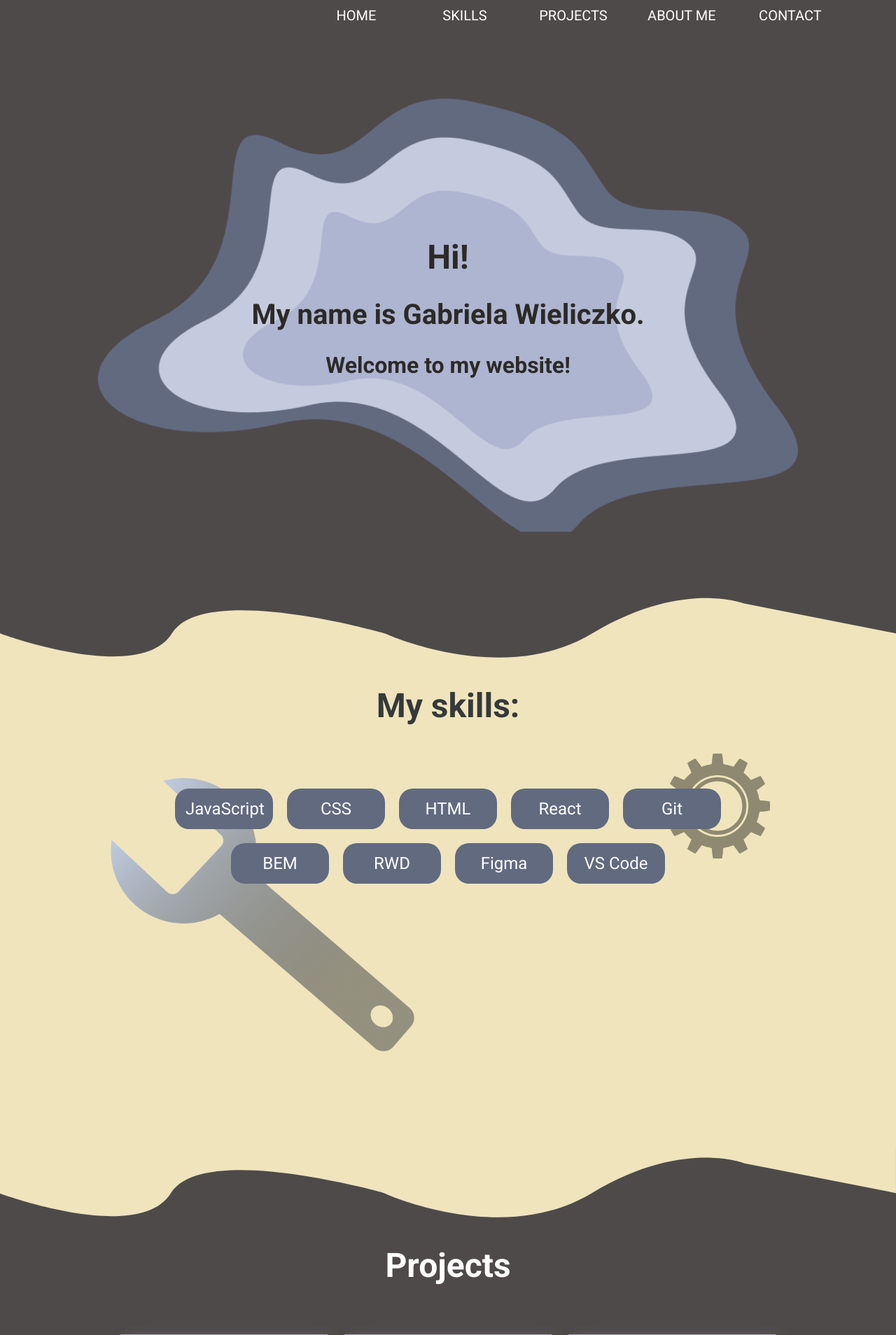
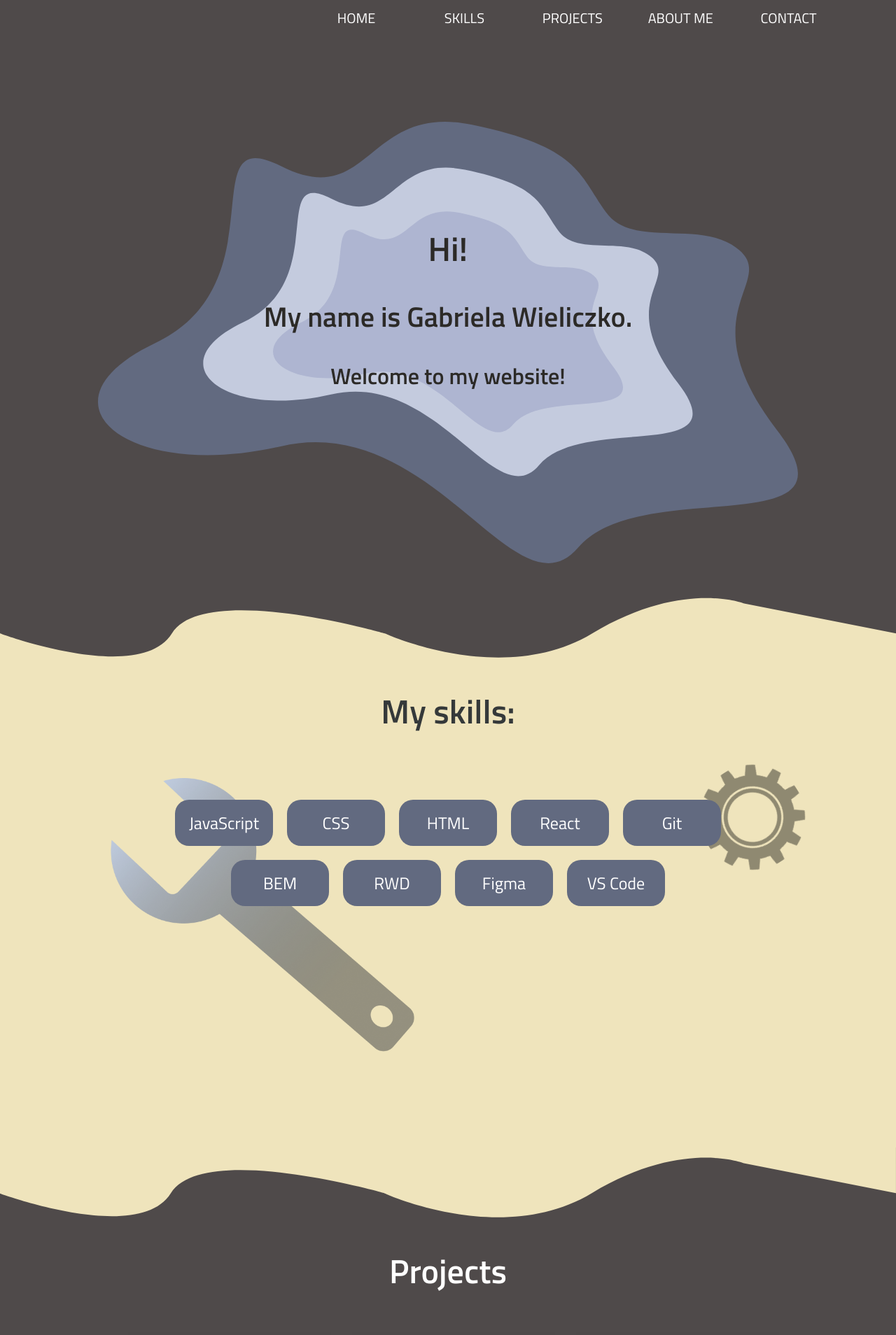
Before and after one commit to gabs505/portfolio_new_template, a PHP site: page / in a window 1280 px wide. Shown: the top 1908 px of the page at 70% size. Run offline with PHP 8.4, Linux system fonts and the light colour scheme.

Commit message:
Few animations added

```diff
--- a/app.js
+++ b/app.js
@@ -39,3 +39,23 @@ for(let i=0;i<projectCards.length;i++){
     projectCards[i].addEventListener("mouseleave",(event)=>deleteAnimationListener(event));
 
 }
+
+$(".shape-1").bind("animationend", function(){
+    $(this).removeClass("shape-animation")
+  })
+$(".shape-3").bind("animationend", function(){
+    $(this).removeClass("shape-animation")
+  })
+$(".shape-2").bind("animationend", function(){
+    $(this).removeClass("shape2-animation")
+  })
+
+$(".shape-1").hover(function(){
+    $(this).addClass("shape-animation");
+  })
+$(".shape-3").hover(function(){
+    $(this).addClass("shape-animation");
+  })
+$(".shape-2").hover(function(){
+    $(this).addClass("shape2-animation");
+  })
--- a/index.html
+++ b/index.html
@@ -9,6 +9,7 @@
     <link rel="stylesheet" href="styles/animation.css">
     <link rel="stylesheet" href="styles/media.css">
     <link href="https://fonts.googleapis.com/css2?family=Roboto:wght@300;400;700&display=swap" rel="stylesheet">
+    <link href="https://fonts.googleapis.com/css2?family=Titillium+Web:wght@300;400;600&display=swap" rel="stylesheet">
 </head>
 <body>
     <!-- <div class="modal-wrap">
@@ -41,7 +42,29 @@
                 <p class="welcome-paragraph">Welcome to my website!</p>
 
             </div>
-            <div class="main-shapes"></div>
+
+            <!-- <div class="main-shape shape-1 shape-animation"></div>
+            <div class="main-shape shape-2 shape2-animation"></div>
+            <div class="main-shape shape-3 shape-animation"></div> -->
+
+            <!-- <img src="img/main-shape-1.png" class="main-shape shape-1">
+            <img src="img/main-shape-2.png" class="main-shape shape-2">
+            <img src="img/main-shape-3.png" class="main-shape shape-3"> -->
+            <svg class="main-shape shape-1" width="534" height="337" viewBox="0 0 534 337" fill="none" xmlns="http://www.w3.org/2000/svg">
+                <path d="M285.383 2.28825C204.267 -14.604 208.21 68.7309 139.487 33.8204C70.764 -1.0902 139.487 123.349 43.7254 168.958C-52.0364 214.567 22.8832 274.816 139.487 247.788C256.091 220.761 318.618 381.237 366.499 324.929C414.38 268.622 586.751 324.929 518.028 235.401C449.305 145.872 518.028 122.786 489.299 98.0108C460.571 73.2355 408.184 98.0108 387.341 68.7309C366.499 39.4511 366.499 19.1805 285.383 2.28825Z" fill="#AEB5D1"/>
+            </svg>
+
+            <svg class="main-shape shape-2" width="754" height="476" viewBox="0 0 754 476" fill="none" xmlns="http://www.w3.org/2000/svg">
+                <path d="M402.811 3.81433C288.413 -19.988 293.974 97.4367 197.054 48.2453C100.133 -0.946136 197.054 174.397 62.0005 238.664C-73.0526 302.93 32.6066 387.825 197.054 349.741C361.501 311.657 449.682 537.779 517.209 458.438C584.736 379.097 827.831 458.438 730.911 332.286C633.99 206.134 730.911 173.604 690.395 138.694C649.879 103.784 575.997 138.694 546.603 97.4367C517.209 56.1794 517.209 27.6166 402.811 3.81433Z" fill="#C4CBDE"/>
+            </svg>
+
+            <svg class="main-shape shape-3" width="913" height="577" viewBox="0 0 913 577" fill="none" xmlns="http://www.w3.org/2000/svg">
+                <path d="M487.888 3.91132C349.213 -24.9627 355.954 117.482 238.466 57.8094C120.977 -1.86348 238.466 210.841 74.7524 288.801C-88.9609 366.761 39.1208 469.745 238.466 423.546C437.811 377.348 544.706 651.651 626.562 555.404C708.419 459.158 1003.1 555.404 885.615 402.372C768.126 249.34 885.614 209.879 836.5 167.531C787.387 125.182 697.826 167.531 662.194 117.482C626.562 67.434 626.562 32.7853 487.888 3.91132Z" fill="#626A80"/>
+            </svg>
+
+
+
+            <div class="shape-top"></div>
         </div>
 
         <div class="ending dark-grey-ending-2"></div>
@@ -63,7 +86,7 @@
                     <div class="skill">Figma</div>
                     <div class="skill">VS Code</div>
 
-                    <div class="gear"></div>
+                    <div class="gear gear-animation"></div>
                 </div>
 
 
@@ -181,6 +204,10 @@
 
     </div>
 
+    <script
+    src="https://code.jquery.com/jquery-3.5.1.min.js"
+    integrity="sha256-9/aliU8dGd2tb6OSsuzixeV4y/faTqgFtohetphbbj0="
+    crossorigin="anonymous"></script>
     <script src="app.js"></script>
 </body>
 </html>
--- a/styles/animation.css
+++ b/styles/animation.css
@@ -64,3 +64,57 @@
     animation:card-animation-out 0.5s;
     animation-iteration-count: 1;
 }
+
+@keyframes shape1-animation{
+    from{
+        transform: rotate(0deg);
+        transform-origin: center;
+    }
+    to{
+        transform: rotate(-5deg);
+        transform-origin: center;
+    }
+}
+
+@keyframes shape2-animation{
+    from{
+        transform: rotate(0deg);
+        transform-origin: center;
+    }
+    to{
+        transform: rotate(5deg);
+        transform-origin: center;
+    }
+}
+
+.shape-animation{
+    animation:shape1-animation 0.5s ease-in-out;
+    animation-direction:alternate;
+    animation-iteration-count:2;
+}
+
+.shape2-animation{
+    animation:shape2-animation 0.5s ease-in-out;
+    animation-direction:alternate;
+    animation-iteration-count:2;
+}
+
+.skill:hover{
+    transform:scale(1.1);
+    transition:transform 0.5s;
+    cursor:inherit;
+}
+
+@keyframes gearAnimation{
+    from{
+        transform:rotate(0deg);
+    }
+    to{
+        transform:rotate(360deg);
+        transform-origin:center;
+    }
+}
+
+.gear-animation{
+    animation:gearAnimation 10s infinite linear;
+}
--- a/styles/media.css
+++ b/styles/media.css
@@ -1,5 +1,15 @@
 @media only screen and (max-width:1020px){
-    .main-shapes{
+    .shape-1{
+        width:45vw;
+        left:calc(50% - 22.5vw);
+    }
+
+    .shape-2{
+        width:63vw;
+        left:calc(50% - 31.5vw);
+    }
+
+    .shape-3{
         width:90vw;
         left:calc(50% - 45vw);
     }
@@ -26,7 +36,7 @@
         display:none;
     }
 
-    .main-shapes{
+    .main-shape{
         display:none;
     }
 
@@ -88,12 +98,22 @@
     .hello-content{
         font-size:0.6rem;
     }
+
+    .shape-top, .shape-bottom{
+        visibility: visible;
+    }
     .skills-section{
         min-height:500px;
     }
+
+    .skills-content{
+        width:100%;
+    }
+
     .skill{
         width:80px;
         font-size:0.7rem;
+        margin:5px;
     }
     .wrench{
         min-width:200px;
@@ -101,3 +121,7 @@
         left:50px;
     }
 }
+
+@media only screen and (max-width:281px){
+
+}
--- a/styles/style.css
+++ b/styles/style.css
@@ -5,7 +5,8 @@
 body{
     margin:0;
     padding:0;
-    font-family: 'Roboto', sans-serif;
+    /* font-family: 'Roboto', sans-serif; */
+    font-family: 'Titillium Web', sans-serif;
     color:#35393a;
 }
 
@@ -100,6 +101,7 @@ body{
 .nav-item:hover{
     color:black;
     transition:all 0.5s;
+    cursor:pointer;
 }
 
 .item-1::before{
@@ -128,7 +130,7 @@ body{
     margin-top:40px;
     width:100%;
     height:100vh;
-    min-height:560px;
+    min-height:700px;
     background-color: #4F4A4A;
     display:flex;
     position:relative;
@@ -153,6 +155,7 @@ h2{
     font-size:2em;
     font-weight:bold;
     text-align:center;
+    z-index:100;
 }
 
 .hello-content{
@@ -164,23 +167,142 @@ h2{
     justify-content:center;
     max-width:1200px;
     text-align:center;
+    color:#2C2A27;
+}
+
+.hello-content h1, .hello-content h2{
     z-index:100;
-    color:#2C2A27;
+}
+.main-shapes{
 
+    width:1000px;
+    height:100vh;
+    position:relative;
 
 }
 
-.main-shapes{
-    background-image: url("../img/main-shapes-light.png");
+/* .main-shape{
     background-size:contain;
     background-repeat:no-repeat;
     background-position:center;
+
+    margin-top:-30px;
+    position:absolute;
+
+}
+
+.shape-1{
+
+    background-image: url("../img/main-shape-1.png");
+    z-index:50;
+    width:500px;
+    height:50vh;
+    min-height:200px;
+    left:calc(50% - 250px);
+    top:calc(50% - 25vh);
+    margin-top:20px;
+}
+
+.shape-2{
+
+    background-image: url("../img/main-shape-2.png");
+    z-index:40;
+    width:700px;
+    height:70vh;
+    min-height:280px;
+    left:calc(50% - 350px);
+    top:calc(50% - 35vh);
+    margin-top:20px;
+}
+
+.shape-3{
+
+    background-image: url("../img/main-shape-3.png");
+    z-index:30;
     width:1000px;
     height:100vh;
-    position:absolute;
+    min-height:400px;
     left:calc(50% - 500px);
     top:calc(50% - 45vh);
-    margin-top:-30px;
+    margin-top:10px;
+} */
+
+.main-shape{
+
+    /* margin-top:-30px; */
+    position:absolute;
+
+}
+
+.shape-1{
+
+    z-index:50;
+    width:500px;
+    height:50vh;
+    min-height:200px;
+    left:calc(50% - 250px);
+    top:calc(50% - 25vh);
+    margin-top:20px;
+
+}
+
+
+
+
+.shape-2{
+
+    z-index:40;
+    width:700px;
+    height:70vh;
+    min-height:280px;
+    left:calc(50% - 350px);
+    top:calc(50% - 35vh);
+    margin-top:20px;
+}
+
+.shape-3{
+
+    z-index:30;
+    width:1000px;
+    height:100vh;
+    min-height:400px;
+    left:calc(50% - 500px);
+    top:calc(50% - 45vh);
+    margin-top:10px;
+}
+
+
+
+.shape-top{
+    position:absolute;
+    top:-110px;
+    left:-270px;
+    visibility: hidden;
+    width:582px;
+    height:367px;
+
+    background-image: url("../img/mobile_shapes_top.png");
+    background-size:contain;
+    background-repeat:no-repeat;
+    background-position:top left;
+    z-index:0;
+    transform:rotate(-5deg);
+}
+
+.shape-bottom{
+    position:absolute;
+    bottom:-130px;
+    right:-160px;
+    visibility: hidden;
+    width:582px;
+    height:367px;
+    transform:rotate(25deg);
+
+    background-image: url("../img/mobile_shapes_bottom.png");
+    background-size:contain;
+    background-repeat:no-repeat;
+    background-position:bottom right;
+    z-index:1;
 }
 
 
@@ -193,7 +315,8 @@ h2{
     background-position:bottom left;
     height:100px;
     width:100%;
-    z-index:0;
+    z-index:20;
+    position:relative;
 }
 .grey-ending{
     background-color:white;
@@ -250,6 +373,7 @@ h2{
 .skills-header{
     text-align: center;
     margin:20px 0 60px 0;
+    z-index:200;
 }
 
 .skills-container{
@@ -280,12 +404,13 @@ h2{
     background-repeat:no-repeat;
     background-size:contain;
     background-position: top left;
-    width:200px;
+    width:150px;
     height:150px;
     position:absolute;
     right:-100px;
     top:-40px;
     opacity:0.4;
+
 }
 
 .wrench{
```
Also changed, not shown: img/main-shape-1.png (added), img/main-shape-1svg.svg (added), img/main-shape-2.png (added), img/main-shape-2svg.svg (added), img/main-shape-3.png (added), img/main-shape-3svg.svg (added), img/mobile_shapes_bottom.png (added), img/mobile_shapes_top.png (added).
